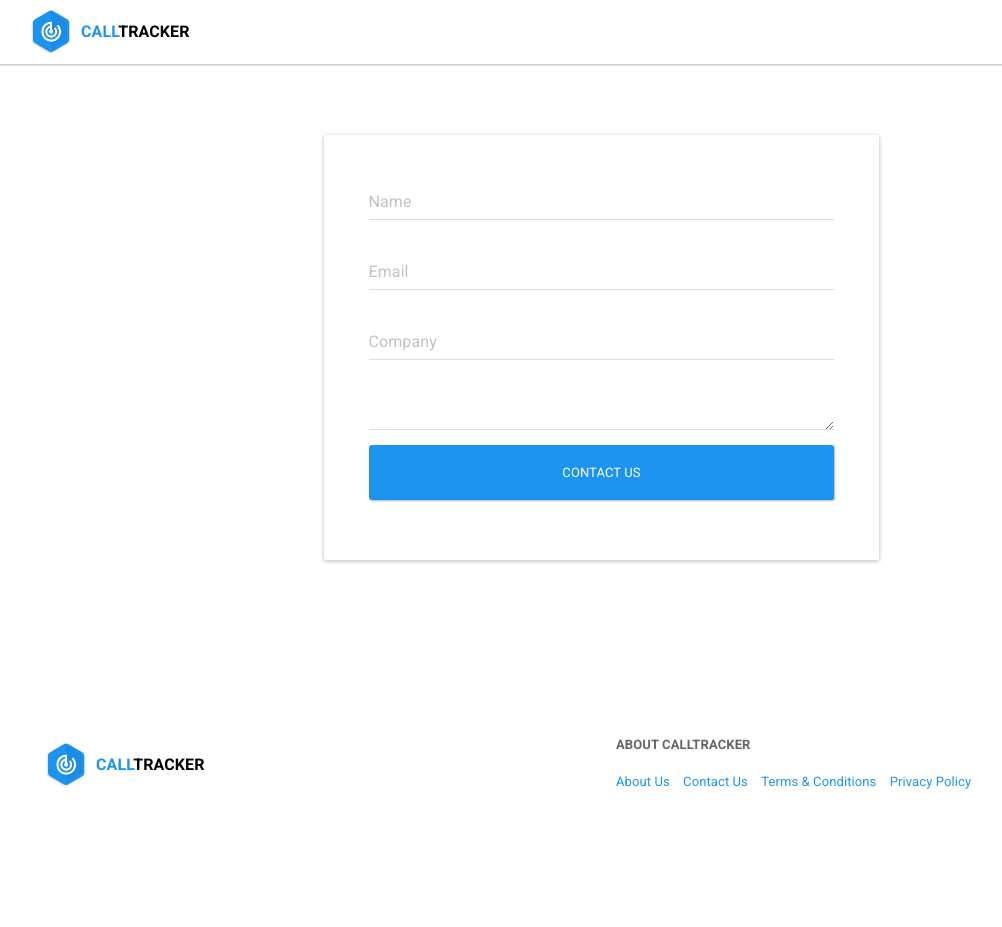
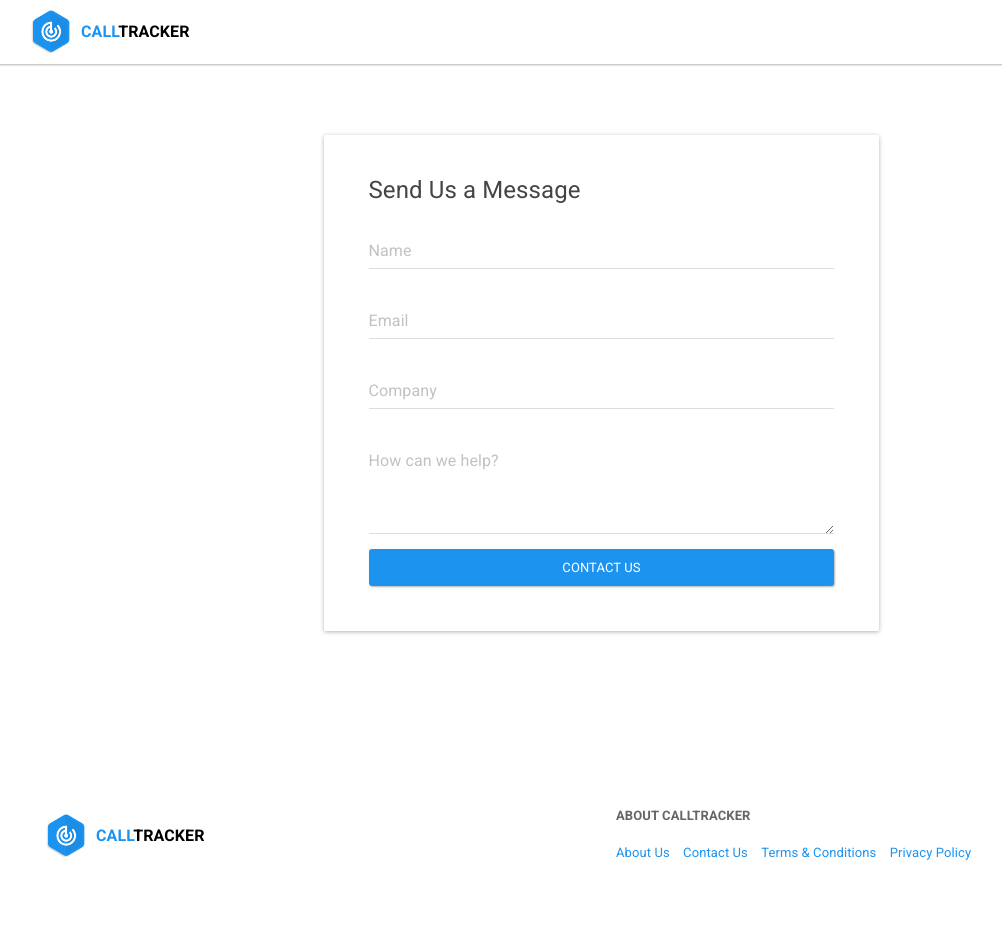
Before and after one commit to sumonst21/calltrackerio-site, a Jekyll site: the page built from contact.html, in a window 1280 px wide. Shown: the whole page, without its empty margins (39-1041 px from the left). Built offline with Jekyll 4.4.1, drawn with Linux system fonts in a browser that asks for light colours; before the commit the page ends 900 px from its top, so only the background shows below that.

Commit message:
fixed the contact form

```diff
--- a/contact.html
+++ b/contact.html
@@ -17,8 +17,9 @@ title:  'Contact Us'
 	<div class="container">
 		<div class="row m-b-100">
 			<div class="col-md-6 col-md-offset-3">
-				<div class="panel p-30 text-center">
+				<div class="panel p-30">
 					<div class="panel-body">
+						<h4>Send Us a Message</h4>
 						<form class="" action="https://getsimpleform.com/messages?form_api_token=1c0e9dfe4d2cfeb1fc7a65a6ae0f559d" method="post">
 						  <!-- the redirect_to is optional, the form will redirect to the referrer on submission -->
 						  <input type='hidden' name='redirect_to' value='{{site.url}}/thank-you.html' />
@@ -36,13 +37,11 @@ title:  'Contact Us'
 					  			<input class="form-control" type="text" name="company" required />
 					  		</div>
 
-						  	<div class="form-group">
-
-						  		<textarea cols="40" rows="3" class="form-control" id="textArea" name="message" style="min-height:200px;"></textarea>
+						  	<div class="form-group textarea-group ">
+						  		<label class="control-label" for="fieldCompany">How can we help?</label><br />
+						  		<textarea cols="40" rows="3" class="form-control" id="textArea" name="message"></textarea>
 						  	</div>
-						  	<div class="form-group">
-								  <input class="btn btn-primary btn-block" type='submit' value='Contact Us' />
-							</div>
+							<input class="btn btn-primary btn-block" type='submit' value='Contact Us' />
 						</form>
 					</div>
 				</div>
--- a/css/style.scss
+++ b/css/style.scss
@@ -189,7 +189,8 @@ body .progression-skin.progression-minimal-light .mejs-controls .mejs-horizontal
     color: #bbb;
 }
 
-textarea {
+.form-group.textarea-group {
+  height: auto;
   min-height:110px;
 }
 
```
Also changed, not shown: thank-you.html (added, +34 -0 lines).
